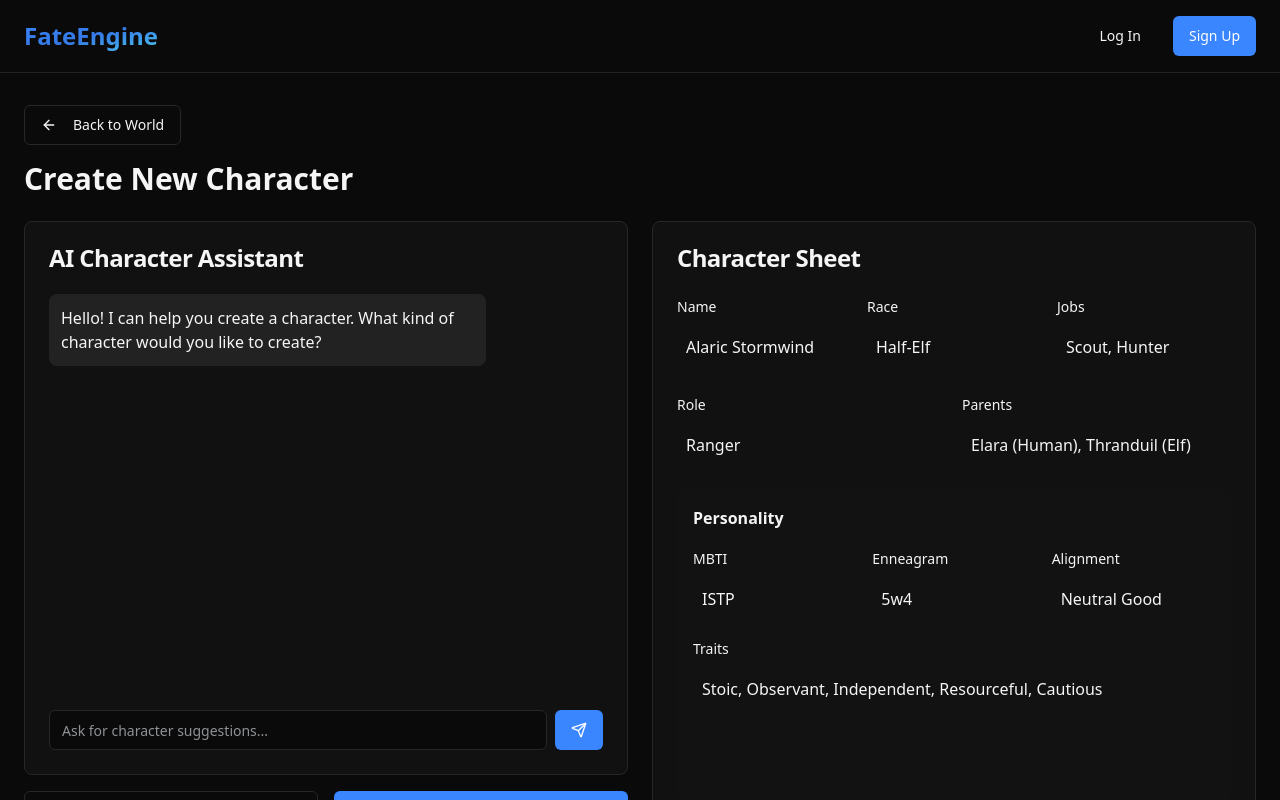
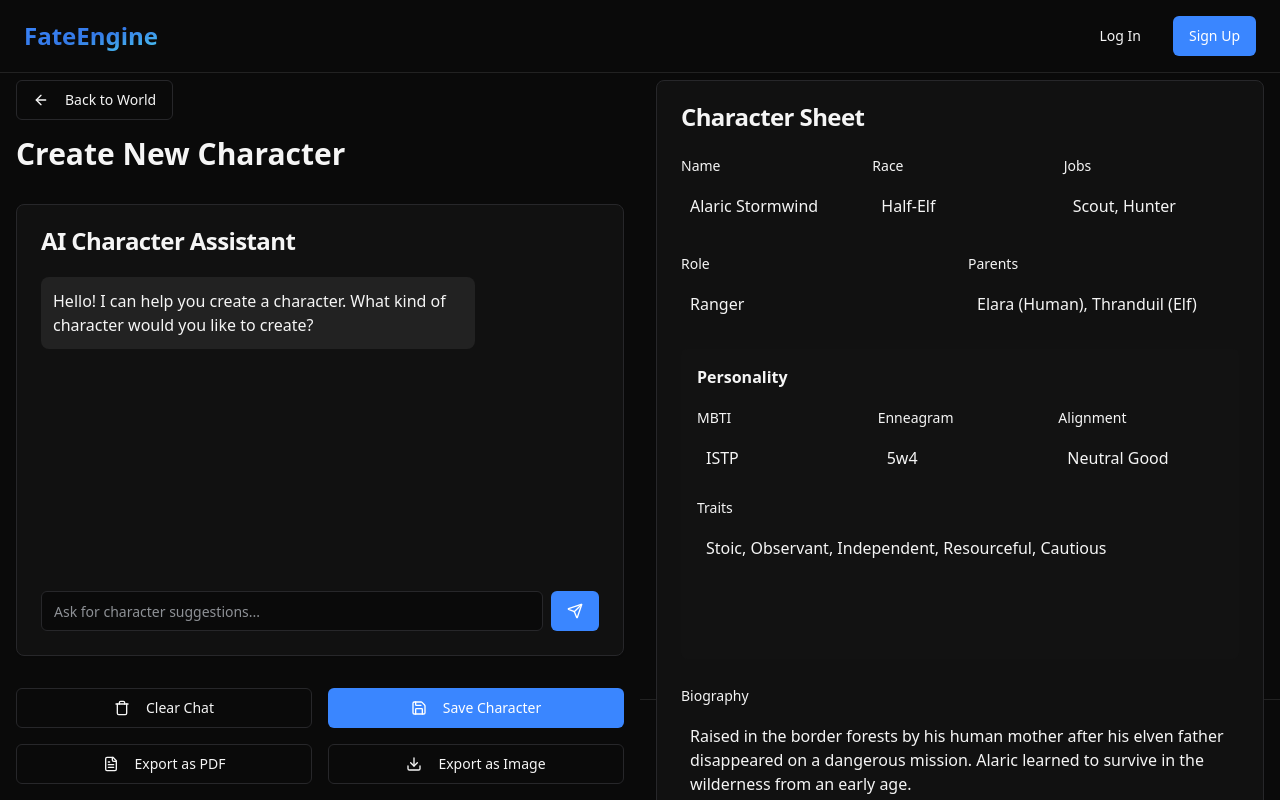
Before and after one commit to edonnie/storyforge-universe-builder, a React (Vite) app: page /worlds/1/characters/create in a window 1280 px wide. Shown: the top 800 px of the page. Built offline with nearby package versions, Linux system fonts and the light colour scheme.

Commit message:
Fix: Implement scrollable output panel
Refactor character creation page to have a static layout with scrollable chat and output panels.

```diff
--- a/src/pages/CharacterCreation.tsx
+++ b/src/pages/CharacterCreation.tsx
@@ -6,6 +6,7 @@ import EditableField from '../components/EditableField';
 import { Button } from "@/components/ui/button";
 import { Input } from "@/components/ui/input";
 import { Card, CardContent, CardHeader, CardTitle } from "@/components/ui/card";
+import { ScrollArea } from "@/components/ui/scroll-area";
 import { ArrowLeft, Trash, Save, Send, Download, FileText } from 'lucide-react';
 import { useToast } from "@/hooks/use-toast";
 import { updateEntity } from '../utils/worldUtils';
@@ -253,7 +254,12 @@ Would you like me to elaborate on any of these aspects?`
 
   return (
     <Layout>
-      <div className="mb-6">
+      {/* Main content with fixed height */}
+      <div className="fixed inset-0 pt-16 pb-0"> {/* pt-16 accounts for the header height */}
+        <div className="flex h-full">
+          {/* Left Column - Fixed header and button controls */}
+          <div className="w-full lg:w-1/2 flex flex-col h-full">
+            <div className="p-4 bg-background">
               <Button
                 variant="outline"
                 onClick={() => window.location.href = `/worlds/${worldId}`}
@@ -264,15 +270,16 @@ Would you like me to elaborate on any of these aspects?`
               <h1 className="text-3xl font-bold">Create New Character</h1>
             </div>
 
-      <div className="grid grid-cols-1 lg:grid-cols-2 gap-6">
-        {/* Left Column - Chat Assistant */}
-        <div>
-          <Card className="bg-card mb-4">
+            {/* Chat area - Scrollable */}
+            <div className="flex-1 p-4 overflow-hidden">
+              <Card className="bg-card h-full flex flex-col">
                 <CardHeader>
                   <CardTitle>AI Character Assistant</CardTitle>
                 </CardHeader>
-            <CardContent>
-              <div className="h-[400px] overflow-y-auto mb-4 pr-2 space-y-4">
+                <CardContent className="flex-1 overflow-hidden flex flex-col">
+                  {/* Scrollable chat messages */}
+                  <ScrollArea className="flex-1 pr-4 mb-4">
+                    <div className="space-y-4">
                       {chatMessages.map((message, index) => (
                         <div
                           key={index}
@@ -292,8 +299,10 @@ Would you like me to elaborate on any of these aspects?`
                         </div>
                       ))}
                     </div>
+                  </ScrollArea>
 
-              <form onSubmit={handleMessageSubmit} className="flex gap-2">
+                  {/* Fixed input area */}
+                  <form onSubmit={handleMessageSubmit} className="flex gap-2 mt-auto">
                     <Input
                       value={inputMessage}
                       onChange={(e) => setInputMessage(e.target.value)}
@@ -306,7 +315,10 @@ Would you like me to elaborate on any of these aspects?`
                   </form>
                 </CardContent>
               </Card>
+            </div>
 
+            {/* Fixed bottom controls */}
+            <div className="p-4 bg-background">
               <div className="grid grid-cols-2 gap-4">
                 <Button variant="outline" className="w-full" onClick={() => setChatMessages([{
                     role: "assistant",
@@ -328,9 +340,12 @@ Would you like me to elaborate on any of these aspects?`
                 </Button>
               </div>
             </div>
+          </div>
 
-        {/* Right Column - Character Details */}
-        <div className="space-y-4">
+          {/* Right Column - Character Details - Scrollable */}
+          <div className="hidden lg:block w-1/2 h-full">
+            <ScrollArea className="h-full">
+              <div className="p-4">
                 <Card id="character-sheet" className="bg-card">
                   <CardHeader>
                     <CardTitle>Character Sheet</CardTitle>
@@ -620,8 +635,14 @@ Would you like me to elaborate on any of these aspects?`
                         multiline
                       />
                     </div>
+
+                    {/* Add extra padding at the bottom for better scrolling experience */}
+                    <div className="h-8"></div>
                   </CardContent>
                 </Card>
+              </div>
+            </ScrollArea>
+          </div>
         </div>
       </div>
     </Layout>
```
Lines whose indentation alone changed are shown as unchanged.
